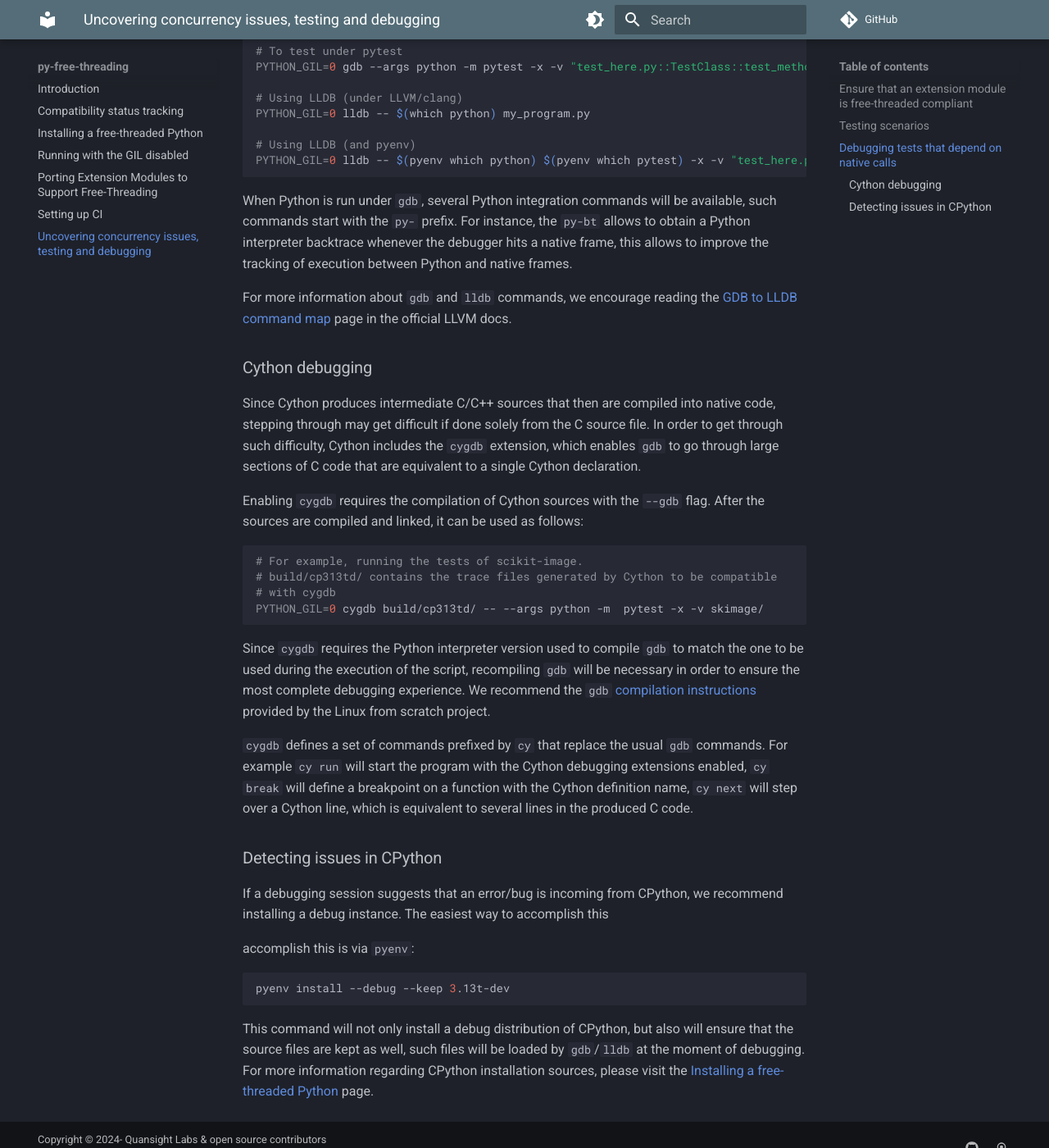
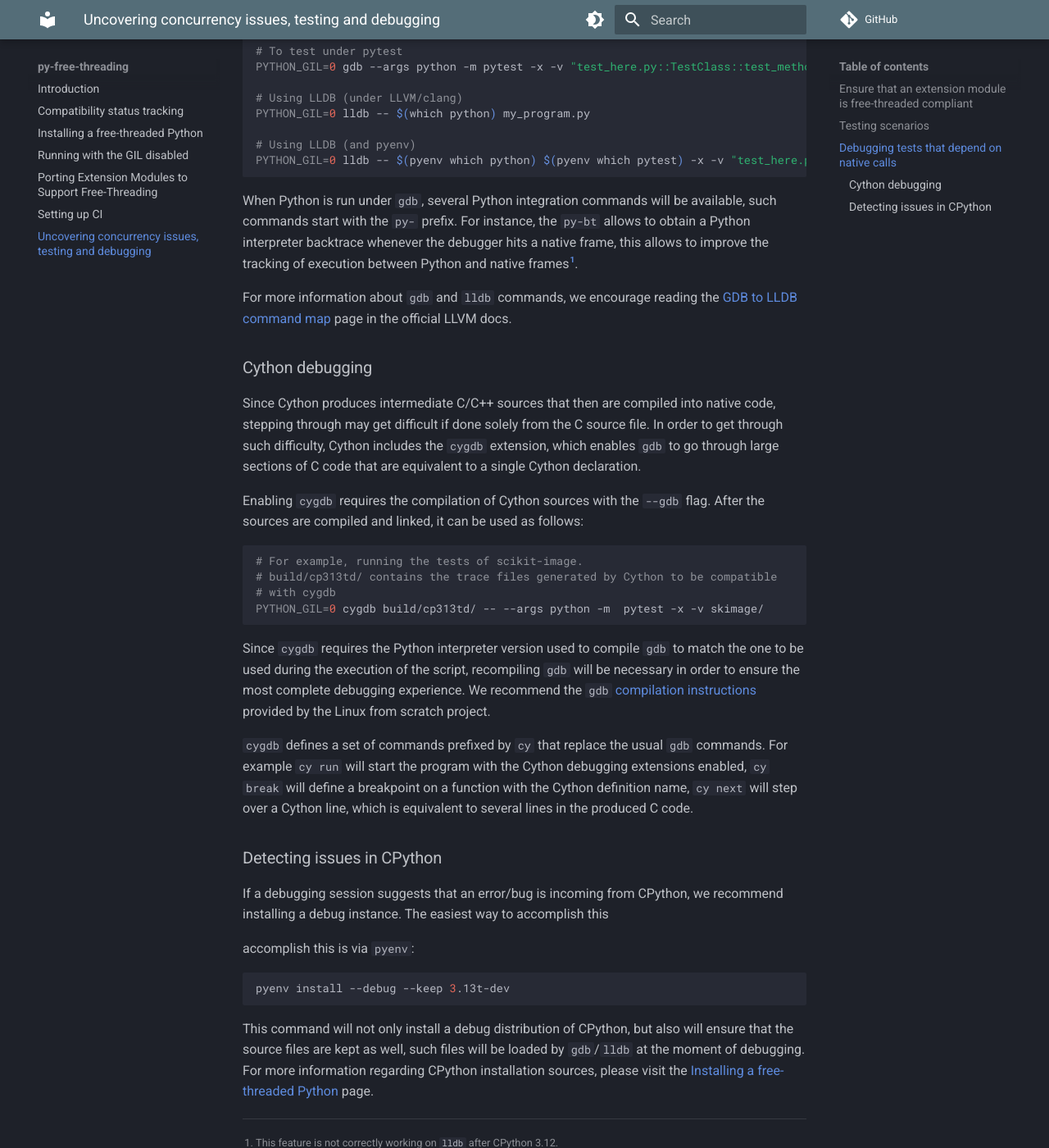
Before and after one commit to Quansight-Labs/free-threaded-compatibility, an MkDocs documentation site: the page built from docs/debugging.md, in a window 1280 px wide and 1400 px high, scrolled down 2837 px. Shown: the whole window at 82% size. Built offline with MkDocs 1.6.1 and Material for MkDocs 9.7.7, drawn with Linux system fonts in a browser that asks for light colours; comment, search, counter and statistics services are not loaded.

Commit message:
Add note regarding CPython debugging extensions and lldb

```diff
--- a/docs/debugging.md
+++ b/docs/debugging.md
@@ -145,11 +145,13 @@ When Python is run under `gdb`, several Python integration commands will be
 available, such commands start with the `py-` prefix. For instance, the `py-bt`
 allows to obtain a Python interpreter backtrace whenever the debugger hits a native
 frame, this allows to improve the tracking of execution between Python and native
-frames.
+frames[^1].
 
 For more information about `gdb` and `lldb` commands, we encourage reading
 the [GDB to LLDB command map](https://lldb.llvm.org/use/map.html) page in the
 official LLVM docs.
+
+[^1]: This feature is not correctly working on `lldb` after CPython 3.12.
 
 ### Cython debugging
 Since Cython produces intermediate C/C++ sources that then are compiled into native
```
